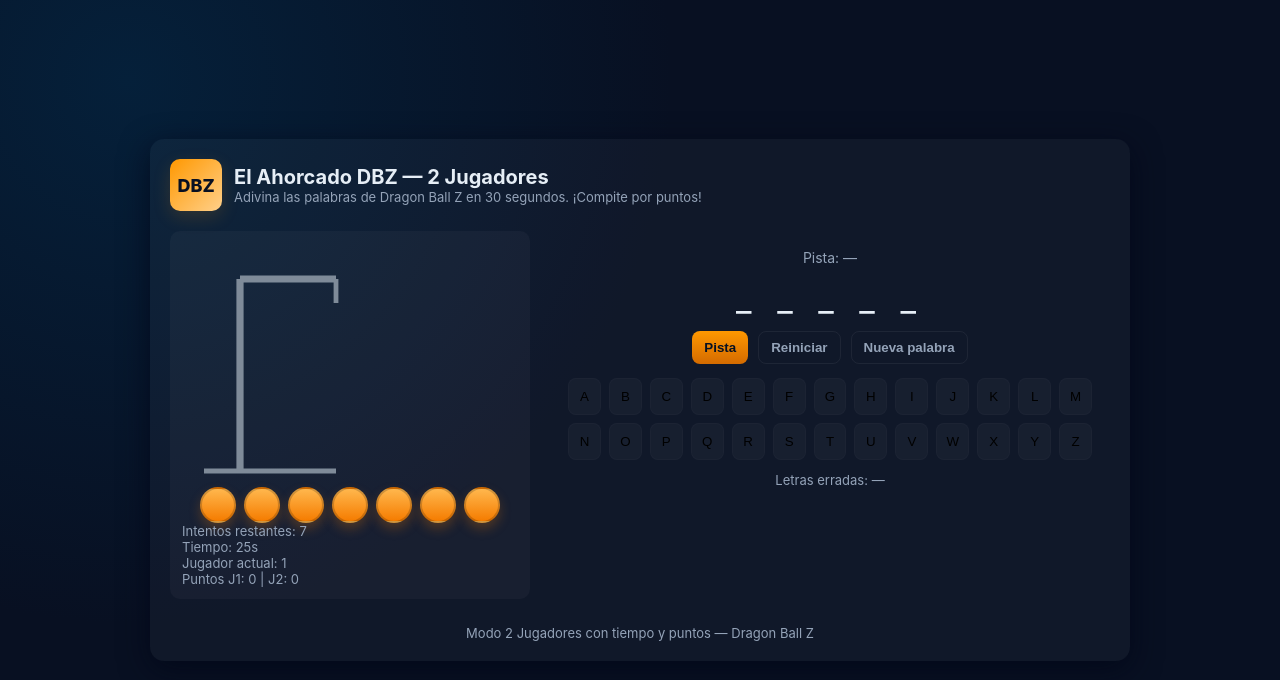
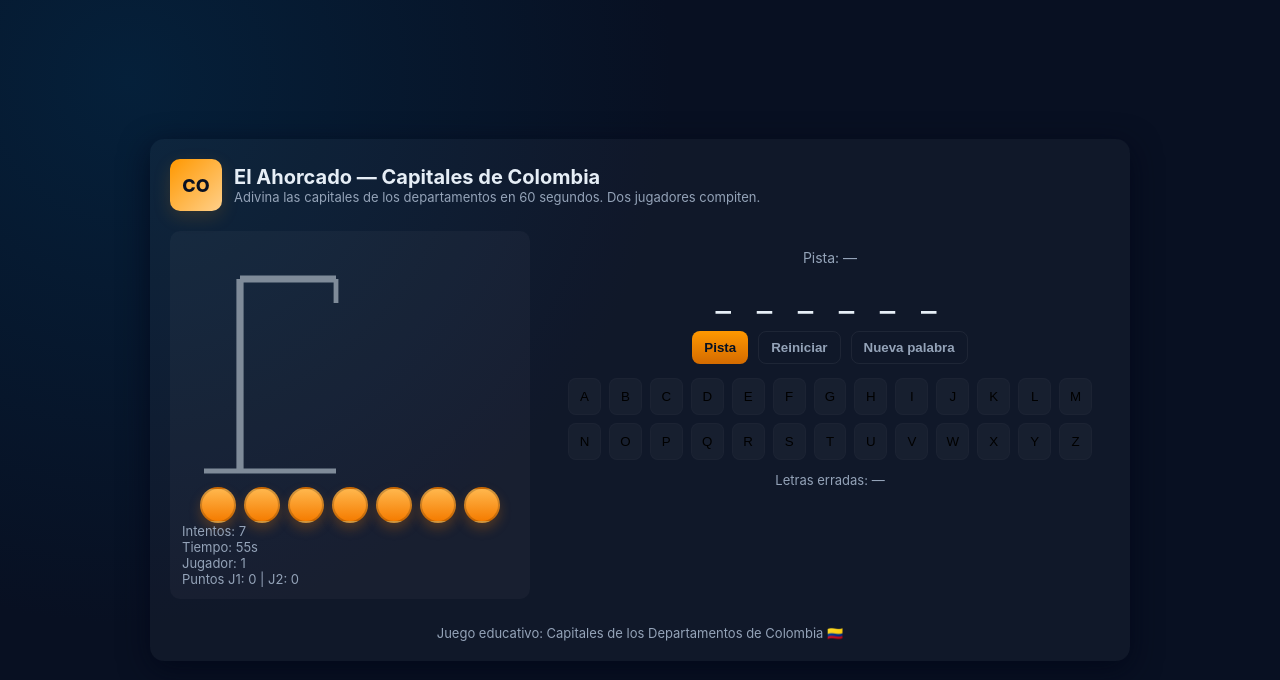
Before and after one commit to prueba089274/prueba089274.github.io, a plain HTML site: page index.html in a window 1280 px wide. Drawn offline with Linux system fonts and the light colour scheme.

Commit message:
Add files via upload

```diff
--- a/index.html
+++ b/index.html
@@ -3,25 +3,17 @@
 <head>
   <meta charset="utf-8" />
   <meta name="viewport" content="width=device-width, initial-scale=1" />
-  <title>Ahorcado — Dragon Ball Z (Modo 2 Jugadores)</title>
+  <title>Ahorcado — Capitales de Colombia (2 Jugadores)</title>
   <style>
     :root{
-      --bg:#081022;
-      --card:#0f1724;
-      --accent:#ff9800;
-      --accent-2:#1976d2;
-      --muted:#94a3b8;
-      --glass: rgba(255,255,255,0.03);
+      --bg:#081022;--card:#0f1724;--accent:#ff9800;--muted:#94a3b8;--glass:rgba(255,255,255,0.03);
     }
     *{box-sizing:border-box}
-    body{
-      margin:0;min-height:100vh;font-family:Inter,system-ui;background:radial-gradient(circle at 10% 10%,#05203a 0%,var(--bg) 40%),linear-gradient(180deg,#001021 0%,#021428 100%);color:#e6eef6;display:flex;align-items:center;justify-content:center;padding:28px;
-    }
+    body{margin:0;min-height:100vh;font-family:Inter,system-ui;background:radial-gradient(circle at 10% 10%,#05203a 0%,var(--bg) 40%),linear-gradient(180deg,#001021 0%,#021428 100%);color:#e6eef6;display:flex;align-items:center;justify-content:center;padding:28px}
     .container{width:100%;max-width:980px;background:var(--glass);border-radius:14px;padding:20px;box-shadow:0 8px 30px rgba(2,6,23,0.7);display:grid;grid-template-columns:360px 1fr;gap:20px;align-items:start}
-    header{grid-column:1 / -1;display:flex;align-items:center;gap:12px}
+    header{grid-column:1/-1;display:flex;align-items:center;gap:12px}
     .logo{width:52px;height:52px;border-radius:10px;background:linear-gradient(135deg,var(--accent),#ffd08a);display:grid;place-items:center;color:#081022;font-weight:800;font-size:18px;box-shadow:0 6px 18px rgba(255,152,0,0.15)}
-    h1{margin:0;font-size:20px}
-    p.lead{margin:0;color:var(--muted);font-size:13px}
+    h1{margin:0;font-size:20px}p.lead{margin:0;color:var(--muted);font-size:13px}
     .left{padding:12px;background:var(--glass);border-radius:10px}
     .gallows{width:260px;height:240px}
     .balls{display:flex;gap:8px;flex-wrap:wrap;justify-content:center}
@@ -38,19 +30,18 @@
     .key.used{opacity:0.35;cursor:default}
     .key.wrong{background:rgba(255,80,80,0.12)}
     .key.right{background:rgba(80,255,120,0.06)}
-    .status{margin-top:12px;text-align:center}
-    .small{font-size:13px;color:var(--muted)}
-    footer{grid-column:1 / -1;text-align:center;padding-top:6px;color:var(--muted);font-size:13px}
+    .status{margin-top:12px;text-align:center}.small{font-size:13px;color:var(--muted)}
+    footer{grid-column:1/-1;text-align:center;padding-top:6px;color:var(--muted);font-size:13px}
     @media(max-width:880px){.container{grid-template-columns:1fr}.gallows{width:200px;height:180px}}
   </style>
 </head>
 <body>
   <div class="container">
     <header>
-      <div class="logo">DBZ</div>
+      <div class="logo">CO</div>
       <div>
-        <h1>El Ahorcado DBZ — 2 Jugadores</h1>
-        <p class="lead">Adivina las palabras de Dragon Ball Z en 30 segundos. ¡Compite por puntos!</p>
+        <h1>El Ahorcado — Capitales de Colombia</h1>
+        <p class="lead">Adivina las capitales de los departamentos en 60 segundos. Dos jugadores compiten.</p>
       </div>
     </header>
 
@@ -69,15 +60,15 @@
         <g id="part-6" style="opacity:0"><path d="M95 20 L105 34 L95 34 L115 60" stroke="#ffd54f" stroke-width="3" fill="none"/></g>
       </svg>
       <div class="balls" id="balls"></div>
-      <div class="small">Intentos restantes: <span id="lives">7</span></div>
-      <div class="small">Tiempo: <span id="timer">30</span>s</div>
-      <div class="small">Jugador actual: <span id="currentPlayer">1</span></div>
+      <div class="small">Intentos: <span id="lives">7</span></div>
+      <div class="small">Tiempo: <span id="timer">60</span>s</div>
+      <div class="small">Jugador: <span id="currentPlayer">1</span></div>
       <div class="small">Puntos J1: <span id="score1">0</span> | J2: <span id="score2">0</span></div>
     </aside>
 
     <main class="right">
       <div class="hint" id="hint">Pista: —</div>
-      <div class="word" id="word">_ _ _ _</div>
+      <div class="word" id="word">_ _ _</div>
       <div class="controls">
         <button class="btn" id="btnHint">Pista</button>
         <button class="btn secondary" id="btnReset">Reiniciar</button>
@@ -87,13 +78,45 @@
       <div class="status small">Letras erradas: <span id="wrongLetters">—</span></div>
     </main>
 
-    <footer>Modo 2 Jugadores con tiempo y puntos — Dragon Ball Z</footer>
+    <footer>Juego educativo: Capitales de los Departamentos de Colombia 🇨🇴</footer>
   </div>
 
   <script>
     (function(){
-      const WORDS=[{w:'GOKU',hint:'Protagonista Saiyajin'},{w:'VEGETA',hint:'Príncipe Saiyajin'},{w:'GOHAN',hint:'Hijo de Goku'},{w:'FRIEZA',hint:'Tirano galáctico'},{w:'CELL',hint:'Bioandroide'},{w:'BROLY',hint:'Saiyajin legendario'}];
-      const MAX_LIVES=7;const MAX_TIME=30;
+      const WORDS=[
+        {w:'LETICIA',hint:'Capital de Amazonas'},
+        {w:'MEDELLIN',hint:'Capital de Antioquia'},
+        {w:'ARAUCA',hint:'Capital de Arauca'},
+        {w:'BARRANQUILLA',hint:'Capital de Atlántico'},
+        {w:'CARTAGENA',hint:'Capital de Bolívar'},
+        {w:'TUNJA',hint:'Capital de Boyacá'},
+        {w:'MANIZALES',hint:'Capital de Caldas'},
+        {w:'FLORENCIA',hint:'Capital de Caquetá'},
+        {w:'POPAYAN',hint:'Capital de Cauca'},
+        {w:'VALLEDUPAR',hint:'Capital de Cesar'},
+        {w:'QUIBDO',hint:'Capital de Chocó'},
+        {w:'MONTERIA',hint:'Capital de Córdoba'},
+        {w:'BOGOTA',hint:'Capital de Cundinamarca'},
+        {w:'INIRIDA',hint:'Capital de Guainía'},
+        {w:'SANJOSEDELGUAVIARE',hint:'Capital de Guaviare'},
+        {w:'NEIVA',hint:'Capital del Huila'},
+        {w:'RIOHACHA',hint:'Capital de La Guajira'},
+        {w:'SANTAMARTA',hint:'Capital de Magdalena'},
+        {w:'VILLAVICENCIO',hint:'Capital del Meta'},
+        {w:'PASTO',hint:'Capital de Nariño'},
+        {w:'CUCUTA',hint:'Capital de Norte de Santander'},
+        {w:'MOCOA',hint:'Capital de Putumayo'},
+        {w:'ARMENIA',hint:'Capital del Quindío'},
+        {w:'PEREIRA',hint:'Capital de Risaralda'},
+        {w:'SANANDRES',hint:'Capital de San Andrés y Providencia'},
+        {w:'BUCARAMANGA',hint:'Capital de Santander'},
+        {w:'SINCELEJO',hint:'Capital de Sucre'},
+        {w:'IBAGUE',hint:'Capital del Tolima'},
+        {w:'CALI',hint:'Capital del Valle del Cauca'},
+        {w:'MITU',hint:'Capital de Vaupés'},
+        {w:'PUERTOCARRENO',hint:'Capital de Vichada'}
+      ];
+      const MAX_LIVES=7;const MAX_TIME=60;
       let lives,timer,chosen,revealed,wrong,correct,currentPlayer=1,score1=0,score2=0,timeLeft,interval;
       const wordEl=document.getElementById('word'),keyboardEl=document.getElementById('keyboard'),ballsEl=document.getElementById('balls'),livesEl=document.getElementById('lives'),wrongLettersEl=document.getElementById('wrongLetters'),hintEl=document.getElementById('hint'),timerEl=document.getElementById('timer'),playerEl=document.getElementById('currentPlayer'),score1El=document.getElementById('score1'),score2El=document.getElementById('score2');
       const ALPHABET='ABCDEFGHIJKLMNOPQRSTUVWXYZ';
@@ -114,7 +137,7 @@
       function revealNextPart(){const idx=MAX_LIVES-lives;if(idx<7)document.getElementById('part-'+idx).style.opacity=1}
 
       function winRound(){clearInterval(interval);alert('Jugador '+currentPlayer+' gana esta ronda!');if(currentPlayer===1)score1+=10;else score2+=10;updateScores();switchPlayer();}
-      function loseRound(){clearInterval(interval);alert('Tiempo o vidas agotadas. Palabra era: '+chosen.w);switchPlayer();}
+      function loseRound(){clearInterval(interval);alert('Tiempo o vidas agotadas. La capital era: '+chosen.w);switchPlayer();}
       function switchPlayer(){currentPlayer=currentPlayer===1?2:1;playerEl.textContent=currentPlayer;startGame(true)}
       function updateScores(){score1El.textContent=score1;score2El.textContent=score2}
 
```
